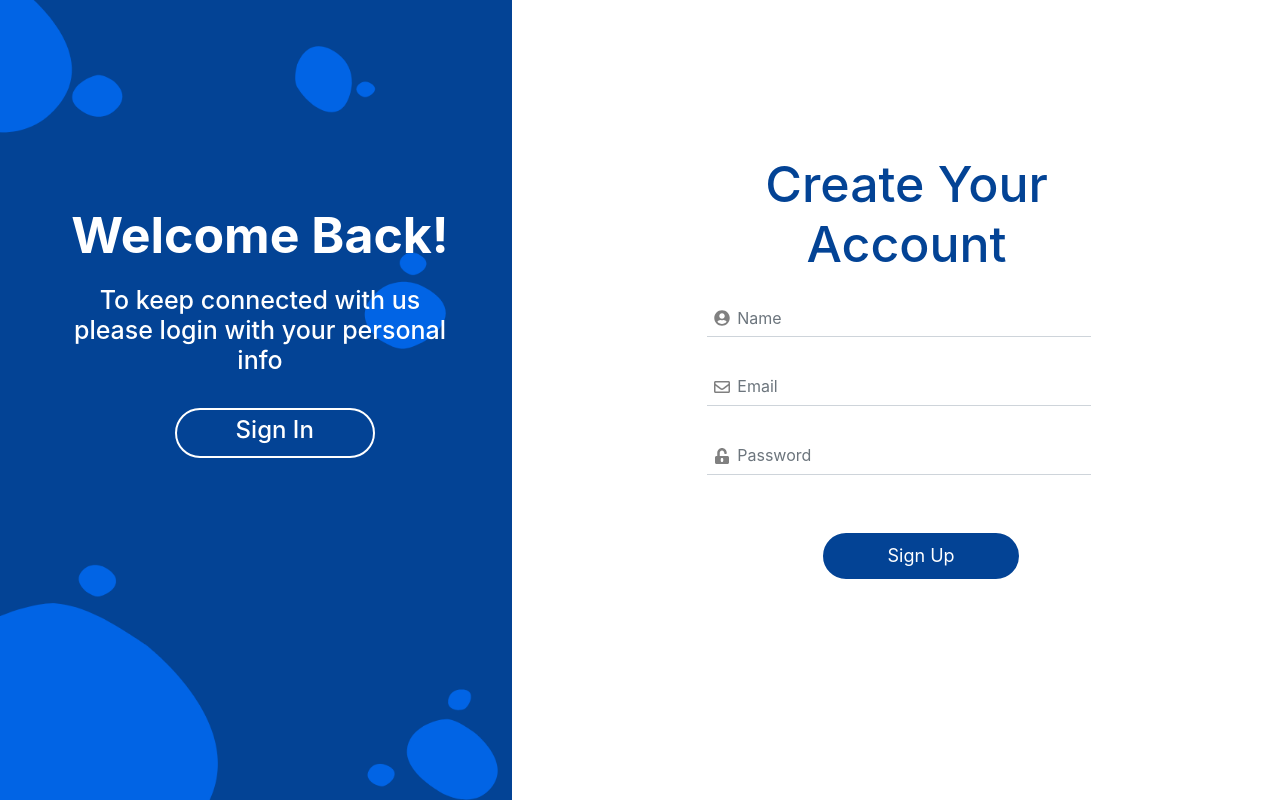
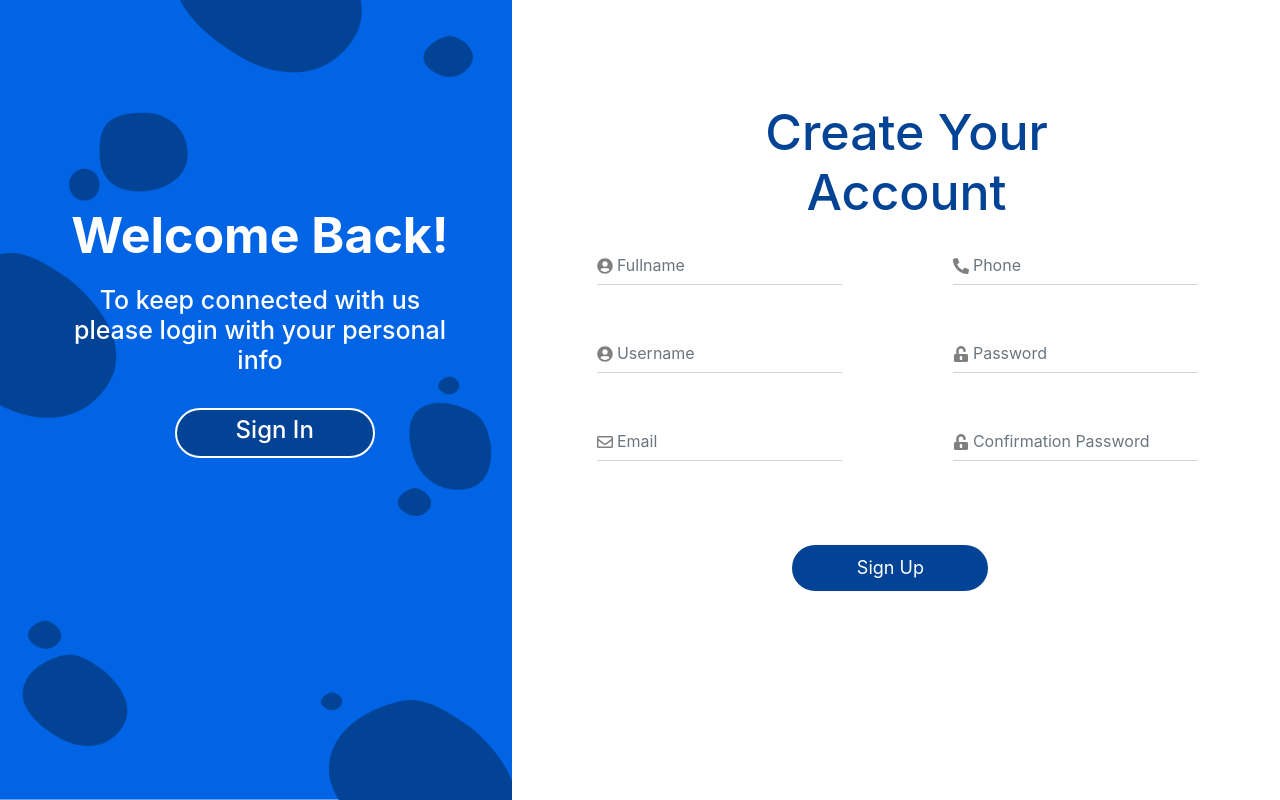
Before and after one commit to Sekigahara/cuci.in-frontend, a React (Create React App) app: page /register in a window 1280 px wide. Built offline with nearby package versions, Linux system fonts and the light colour scheme.

Commit message:
Register Logic

```diff
--- a/src/components/Form/LoginForm.js
+++ b/src/components/Form/LoginForm.js
@@ -1,7 +1,7 @@
 import React from 'react'
 import '../../styles/index.css'
 import { Button, Form } from 'react-bootstrap'
-import { FaRegEnvelope, FaUnlockAlt } from 'react-icons/fa'
+import { FaUserCircle, FaUnlockAlt } from 'react-icons/fa'
 import { LOGIN } from '../../utils/url'
 import { login } from '../../utils/auth'
 import { useHistory } from "react-router-dom";
@@ -37,7 +37,7 @@ const LoginForm = () => {
           <Form className="login-field">
             <Form.Group className="form-gorup" controlId="formBasicUsername">
               <div className="input-icon">
-              <div className='login-icon'><FaRegEnvelope /></div>
+              <div className='login-icon'><FaUserCircle /></div>
                 <Form.Control
                     className = "no-border"
                     type="text" placeholder="Input Username"
--- a/src/components/Form/RegisterForm.js
+++ b/src/components/Form/RegisterForm.js
@@ -1,42 +1,136 @@
 import React, { Component } from 'react'
 import '../../styles/index.css'
 import { Form, Nav } from 'react-bootstrap'
-import { FaUserCircle, FaRegEnvelope, FaUnlockAlt } from 'react-icons/fa'
+import { FaUserCircle, FaRegEnvelope, FaUnlockAlt, FaPhoneAlt } from 'react-icons/fa'
+import { REGISTER } from '../../utils/url'
+import { useHistory } from "react-router-dom";
+import axios from 'axios';
 
 
 const RegisterForm = () => {
+    const [full_name, setFullname] = React.useState("");
+    const [username, setUsername] = React.useState("");
+    const [email, setEmail] = React.useState("");
+    const [phone, setPhone] = React.useState("");
+	const [password, setPassword] = React.useState("");
+    const [confirmation, setConfirmation] = React.useState("");
+    const history = useHistory();
+
+	const onSubmit = () => {
+        axios
+            .post(REGISTER, {
+                full_name: full_name,
+                username: username,
+                email: email,
+                phone: phone,
+                confirmation: confirmation,
+                password: password
+            })
+            .then((res) => {
+				console.log(res);
+                history.push("/login");
+            }).catch((err) => {
+                alert("Something Wrong" + " (" + err.message + ")");
+                console.log(err);
+            });
+	}
+
     return (
         <div className="login-form">
-          <div className="login-title">
+        	<div className="register-title">
             	<h1>Create Your Account</h1>
 			</div>
+			<div className="row form-register">
+				<div className="col-md-6">
 					<Form className="login-field">
-          <Form.Group className="form-gorup" controlId="formBasicEmail">
+						<Form.Group className="form-gorup" controlId="formBasicFullname">
 							<div className="input-icon">
 								<span className = "login-icon"><FaUserCircle /></span>
-                <Form.Control className = "no-border" type="name" placeholder="Name" />
+								<Form.Control
+									className = "no-border"
+									type="name"
+									placeholder="Fullname"
+									value={full_name}
+									onChange={(e) => setFullname(e.target.value)}
+								/>
+							</div>
+						</Form.Group>
+
+						<Form.Group className="form-gorup" controlId="formBasicUsername">
+						<div className="input-icon">
+							<span className = "login-icon"><FaUserCircle /></span>
+							<Form.Control
+								className = "no-border"
+								type="name"
+								placeholder="Username"
+								value={username}
+								onChange={(e) => setUsername(e.target.value)}
+							/>
 						</div>
 						</Form.Group>
 
 						<Form.Group className="form-gorup" controlId="formBasicEmail">
 						<div className="input-icon">
 							<span className = "login-icon"><FaRegEnvelope /></span>
-                <Form.Control className = "no-border" type="email" placeholder="Email" />
+							<Form.Control
+								className = "no-border"
+								type="email"
+								placeholder="Email"
+								value={email}
+								onChange={(e) => setEmail(e.target.value)}
+							/>
+						</div>
+						</Form.Group>
+					</Form>
+				</div>
+				<div className="col-md-6">
+					<Form className="login-field">
+					<Form.Group className="form-gorup" controlId="formBasicPhone">
+					<div className="input-icon">
+						<span className = "login-icon"><FaPhoneAlt /></span>
+						<Form.Control
+							className = "no-border"
+							type="phone"
+							placeholder="Phone"
+							value={phone}
+							onChange={(e) => setPhone(e.target.value)}
+						/>
 					</div>
 					</Form.Group>
 
 					<Form.Group className="form-gorup" controlId="formBasicPassword">
 					<div className="input-icon">
 						<span className = "login-icon"><FaUnlockAlt /></span>
-                <Form.Control className = "no-border" type="password" placeholder="Password" />
+						<Form.Control
+							className = "no-border"
+							type="password"
+							placeholder="Password"
+							value={confirmation}
+							onChange={(e) => setConfirmation(e.target.value)}
+						/>
 					</div>
 					</Form.Group>
-            <Nav.Link href = "#dashboard" className="mr-auto">
+
+					<Form.Group className="form-gorup" controlId="formBasicConfirmation">
+					<div className="input-icon">
+						<span className = "login-icon"><FaUnlockAlt /></span>
+						<Form.Control
+							className = "no-border"
+							type="password"
+							placeholder="Confirmation Password"
+							value={password}
+							onChange={(e) => setPassword(e.target.value)}
+						/>
+					</div>
+					</Form.Group>
+					</Form>
+				</div>
+			</div>
+			<Nav.Link onClick={onSubmit} className="mr-auto">
 				<div className="login-btn">
 					<button type="button" class="btn btn-primary">Sign Up</button>
 				</div>
 			</Nav.Link>
-          </Form>
         </div>
     )
 }
--- a/src/components/Navbar/NavBar.js
+++ b/src/components/Navbar/NavBar.js
@@ -36,7 +36,7 @@ const NavBar = () => {
                             <React.Fragment>
                                 <Nav.Link href="/login">Sign In</Nav.Link>
                                 <div className="line">|</div>
-                                <Nav.Link href="/Register">Sign Up</Nav.Link>
+                                <Nav.Link href="/register">Sign Up</Nav.Link>
                             </React.Fragment>
                         )}
                     </Nav>
--- a/src/components/Sidebar/RegisterSidebar.js
+++ b/src/components/Sidebar/RegisterSidebar.js
@@ -5,7 +5,7 @@ import { Nav } from 'react-bootstrap'
 
 const RegisterSidebar = () => {
     return (
-        <div className="sidebar">
+        <div className="sidebar-register">
             <div className="sidebar-text">
                 <h1>Welcome Back!</h1>
                 <h6>To keep connected with us please login with your personal info </h6>
--- a/src/components/Sidebar/Sidebar.js
+++ b/src/components/Sidebar/Sidebar.js
@@ -1,4 +1,5 @@
 import React, { Component } from 'react'
+import { Nav } from 'react-bootstrap'
 import '../../styles/index.css'
 
 
@@ -10,7 +11,11 @@ const Sidebar = () => {
                 <h6>Enter your personal details and start journey with us</h6>
             </div>
             <div className="sidebar-btn">
-                <button type="button" className="btn btn-primary">Sign Up</button>
+                <Nav.Link href="/register">
+                    <button type="button" class="btn btn-primary">
+                        <h4>Sign Up</h4>
+                    </button>
+                </Nav.Link>
             </div>
         </div>
     )
--- a/src/routes.js
+++ b/src/routes.js
@@ -51,7 +51,7 @@ export const APP_ROUTE = [
     },
     {
         name: "Register",
-        path: "/Register",
+        path: "/register",
         exact: true,
         component: Register,
         restricted: true,
--- a/src/styles/index.css
+++ b/src/styles/index.css
@@ -106,7 +106,22 @@ nav .auth .line {
 
 /*---------------------Sidebar---------------------*/
 .sidebar {
-    background-image: url('../styles/sidebar.png');
+    background-image: url('../styles/login.png');
+    float: left;
+    height: 100%;
+    width: 40%;
+    background-position: right;
+    background-size: cover;
+    margin-top: 0px;
+    overflow-x: hidden;
+    top: 0;
+    left: 0;
+    z-index: 1;
+    position: fixed;
+}
+
+.sidebar-register {
+    background-image: url('../styles/register.png');
     float: left;
     height: 100%;
     width: 40%;
@@ -236,6 +251,32 @@ nav .auth .line {
     top: 15%;
     color: grey;
     margin-left: 2%;
+}
+
+/*---------------------Register---------------------*/
+.form-register {
+    margin-right: -100px !important;
+    margin-left: -100px !important;
+}
+
+.form-register .form-group{
+    margin-bottom: 50px;
+}
+
+.form-register .form-group .login-icon{
+    margin-left: 0px;
+}
+
+.register-title{
+    margin-top: 10%;
+    margin-left: 13%;
+    width: 400px;
+}
+
+.register-title h1 {
+    font-size: 50px;
+    text-align: center;
+    color: #034395;
 }
 
 /*---------------------ThanksBox---------------------*/
--- a/src/utils/url.js
+++ b/src/utils/url.js
@@ -1,3 +1,4 @@
 const BASE_URL = 'http://localhost:8000/api/auth';
 
 export const LOGIN = `${BASE_URL}/login`;
+export const REGISTER = `${BASE_URL}/register`;
```
Also changed, not shown: src/styles/login.png (renamed from src/styles/sidebar.png), src/styles/register.png (added). Lines whose indentation alone changed are shown as unchanged.
